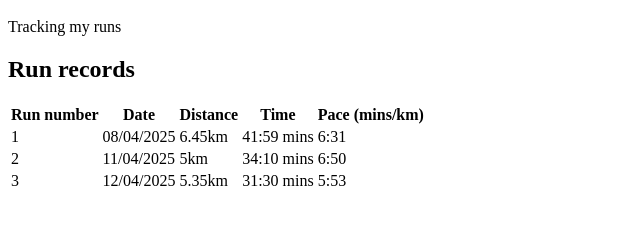
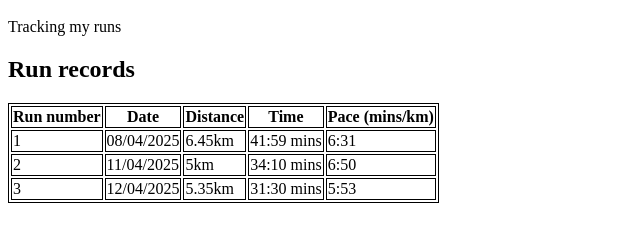
Before and after one commit to laura-arch/lauraruns, a plain HTML site: page index.html in a window 1280 px wide. Shown: the part 48-290 px from the top of the page, without its empty margins (0-640 px from the left). Drawn offline with Linux system fonts and the light colour scheme.

Commit message:
adding a style sheet

```diff
--- a/index.html
+++ b/index.html
@@ -3,6 +3,7 @@
     <meta charset="UTF-8">
     <meta name="viewport" content="width=device-width, initial-scale=1.0">
     <title>Laura Runs</title>
+    <link rel="stylesheet" href="main.css">
 </head>
 <body>
     <h1>Laura Runs</h1>
--- /dev/null
+++ b/main.css
@@ -0,0 +1,3 @@
+table, th, td {
+    border: 1px solid;
+}
```
